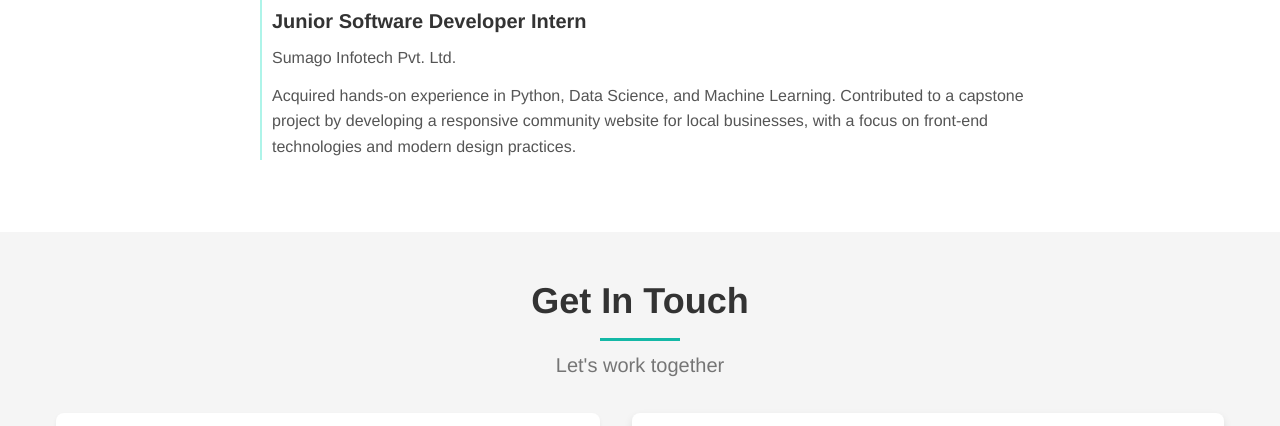
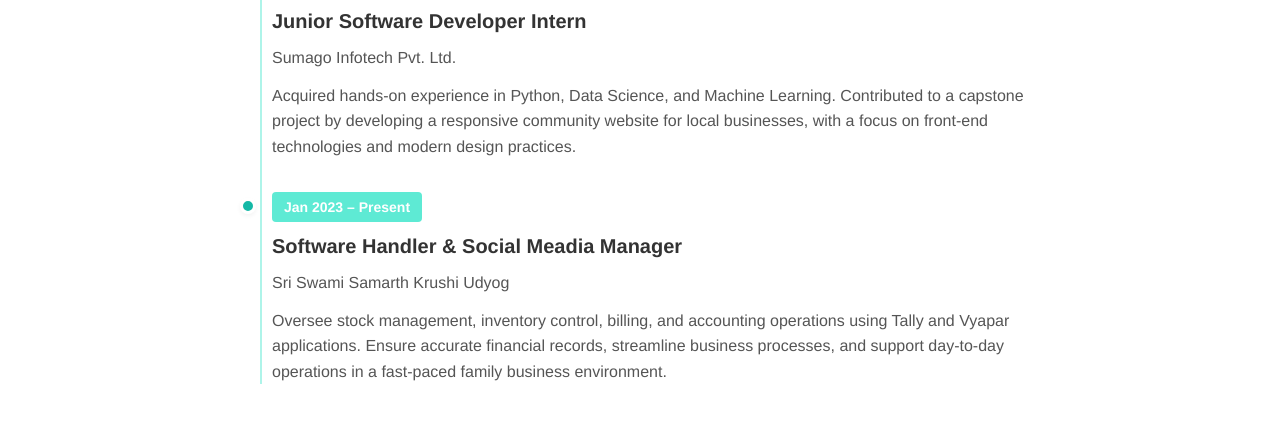
Before and after one commit to kunalgawade010/myportfolio, a website: page index.html in a window 1280 px wide. Shown: the part 3833-4259 px from the top of the page. Drawn offline with Linux system fonts and the light colour scheme.

Commit message:
Software Handler & Social Meadia Manager

```diff
--- a/index.html
+++ b/index.html
@@ -321,6 +321,17 @@
                         <p>Acquired hands-on experience in Python, Data Science, and Machine Learning. Contributed to a capstone project by developing a responsive community website for local businesses, with a focus on front-end technologies and modern design practices.</p>
                     </div>
                 </div>
+
+                <div class="timeline-item">
+                    <div class="timeline-marker"></div>
+                    <div class="timeline-content">
+                        <div class="timeline-date">Jan 2023 – Present</div>
+                        <h3>Software Handler & Social Meadia Manager</h3>
+                        <p class="timeline-institution">Sri Swami Samarth Krushi Udyog</p>
+                        <p>Oversee stock management, inventory control, billing, and accounting operations using Tally and Vyapar applications. Ensure accurate financial records, streamline business processes, and support day-to-day operations in a fast-paced family business environment.</p>
+                    </div>
+                </div>
+
                 </div>
             </div>
         </section>
```
Lines whose indentation alone changed are shown as unchanged.
